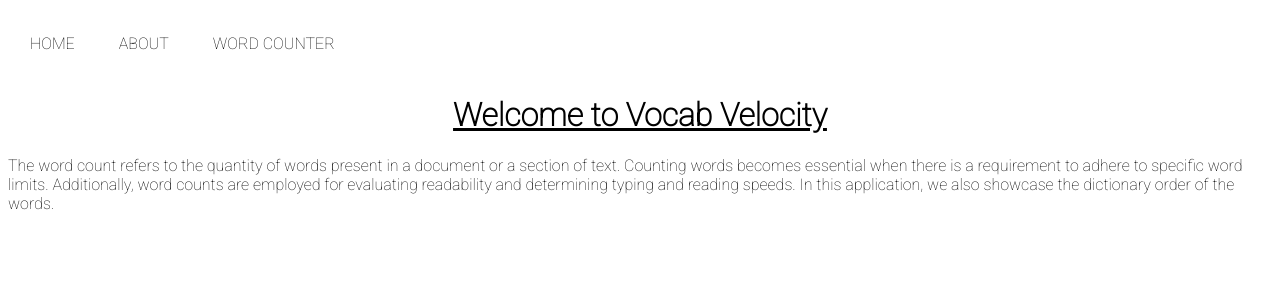
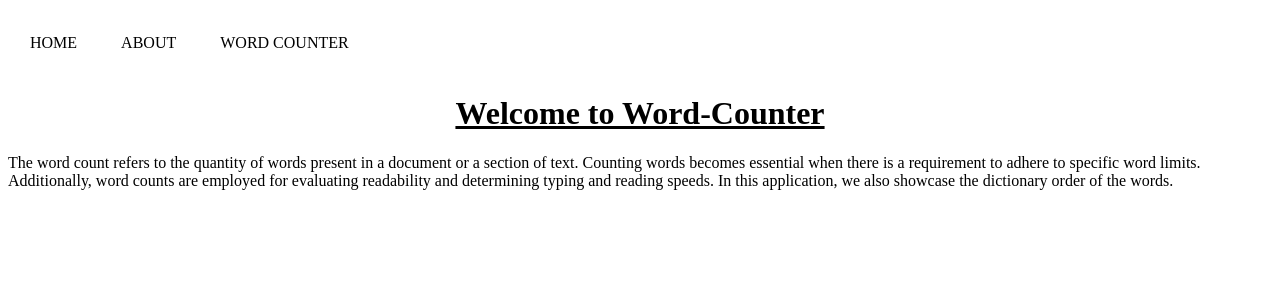
Before and after one commit to AjayR-0423/My-Django-Project, a Django app: page / in a window 1280 px wide. Shown: the top 300 px of the page. Run offline with Django 3.2, Linux system fonts and the light colour scheme; some libraries are stand-ins or nearby versions.

Commit message:
Word counter optimisations

```diff
--- a/templates/about.html
+++ b/templates/about.html
@@ -5,14 +5,10 @@
     <meta http-equiv="X-UA-Compatible" content="IE=edge">
     <meta name="viewport" content="width=device-width, initial-scale=1.0">
     <link href="https://maxcdn.bootstrapcdn.com/font-awesome/4.2.0/css/font-awesome.min.css" rel="stylesheet">
-    <link rel="preconnect" href="https://fonts.googleapis.com">
-    <link rel="preconnect" href="https://fonts.gstatic.com" crossorigin>
-    <link href="https://fonts.googleapis.com/css2?family=Roboto:wght@100&display=swap" rel="stylesheet">
     <title>Home</title>
 </head>
 <style>
     body{
-      font-family: 'Roboto', sans-serif;
       color: black;
   }
   .navbar {
--- a/templates/count.html
+++ b/templates/count.html
@@ -4,14 +4,10 @@
     <meta charset="UTF-8">
     <meta http-equiv="X-UA-Compatible" content="IE=edge">
     <meta name="viewport" content="width=device-width, initial-scale=1.0">
-    <link rel="preconnect" href="https://fonts.googleapis.com">
-    <link rel="preconnect" href="https://fonts.gstatic.com" crossorigin>
-    <link href="https://fonts.googleapis.com/css2?family=Roboto:wght@100&display=swap" rel="stylesheet">
     <title>Result</title>
 </head>
 <style>
      body{
-      font-family: 'Roboto', sans-serif;
       color: black;
   }
   .navbar {
--- a/templates/home.html
+++ b/templates/home.html
@@ -5,14 +5,10 @@
     <meta http-equiv="X-UA-Compatible" content="IE=edge">
     <meta name="viewport" content="width=device-width, initial-scale=1.0">
     <link href="https://maxcdn.bootstrapcdn.com/font-awesome/4.2.0/css/font-awesome.min.css" rel="stylesheet">
-    <link rel="preconnect" href="https://fonts.googleapis.com">
-    <link rel="preconnect" href="https://fonts.gstatic.com" crossorigin>
-    <link href="https://fonts.googleapis.com/css2?family=Roboto:wght@100&display=swap" rel="stylesheet">
     <title>Home</title>
 </head>
 <style>
     body{
-    font-family: 'Roboto', sans-serif;
     color: black;
   }
   .navbar {
@@ -77,7 +73,7 @@
         <br><br>
     </div>
     <center>
-        <h1><u>Welcome to Vocab Velocity</u></h1>
+        <h1><u>Welcome to Word-Counter</u></h1>
     </center>
     <p>
       The word count refers to the quantity of words present in a document or a section of text. Counting words becomes essential when there is a requirement to adhere to specific word limits. Additionally, word counts are employed for evaluating readability and determining typing and reading speeds. In this application, we also showcase the dictionary order of the words.</p>
--- a/templates/words.html
+++ b/templates/words.html
@@ -4,14 +4,10 @@
     <meta charset="UTF-8">
     <meta http-equiv="X-UA-Compatible" content="IE=edge">
     <meta name="viewport" content="width=device-width, initial-scale=1.0">
-    <link rel="preconnect" href="https://fonts.googleapis.com">
-    <link rel="preconnect" href="https://fonts.gstatic.com" crossorigin>
-    <link href="https://fonts.googleapis.com/css2?family=Roboto:wght@100&display=swap" rel="stylesheet">
     <title>Word Counter</title>
 </head>
 <style>
      body{
-      font-family: 'Roboto', sans-serif;
       color: black;
   }
   .navbar {
```
Also changed, not shown: README.md.
